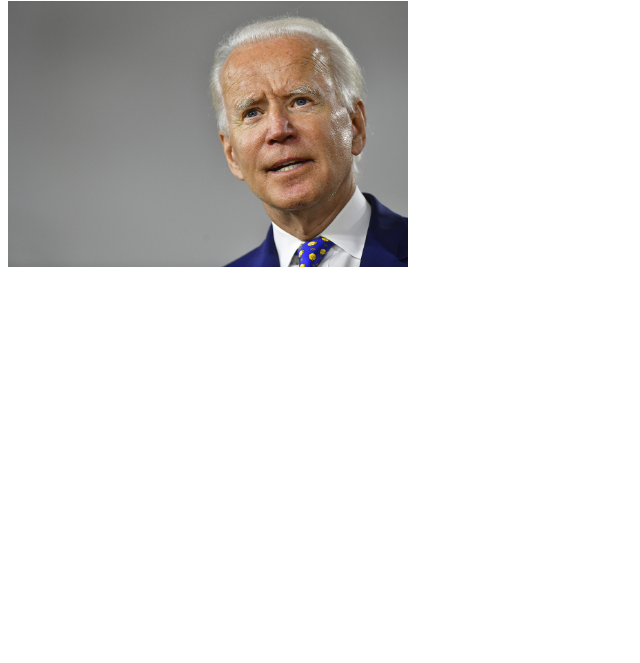
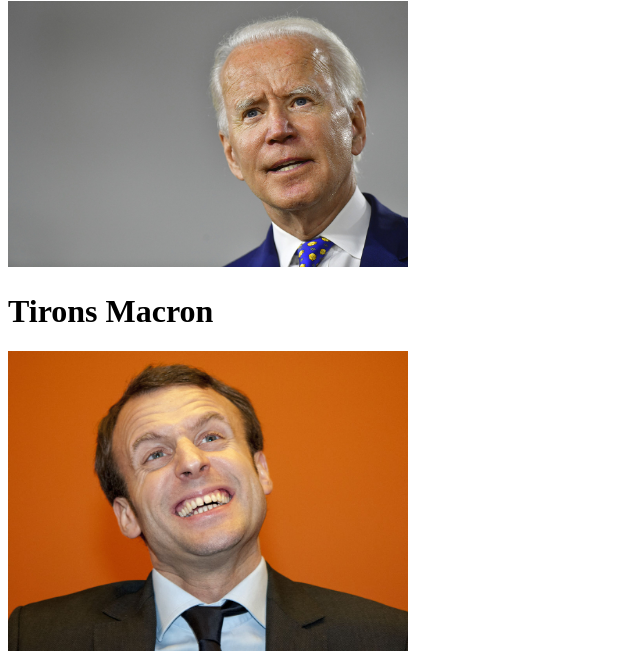
Before and after one commit to PurpToe/monsiteweb, a plain HTML site: page index.html in a window 1280 px wide. Shown: the part 563-1226 px from the top of the page, without its empty margins (0-640 px from the left). Before the commit the page ends 842 px from the top, so only its background shows below. Drawn offline with Linux system fonts and the light colour scheme.

Commit message:
Le criss de macron

```diff
--- a/index.html
+++ b/index.html
@@ -12,6 +12,8 @@
     <img src="trump.jpg" width="400px">
     <h1>Tirons Biden</h1>
     <img src="biden.jpg" width="400px">
+    <h1>Tirons Macron</h1>
+    <img src="macron.jpg" width="400px">
 </body>
 
 </html>
```
Also changed, not shown: macron.jpg (added).
